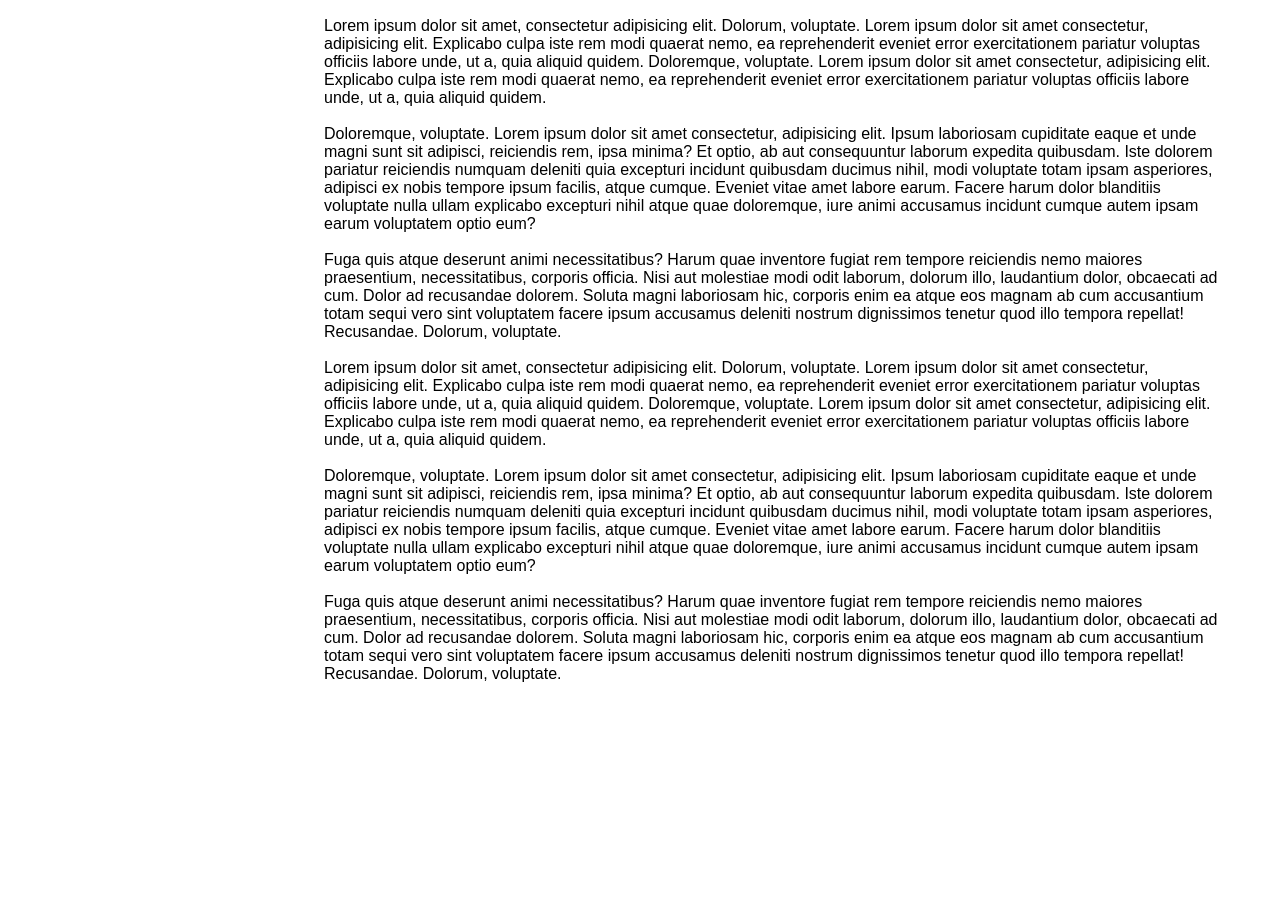
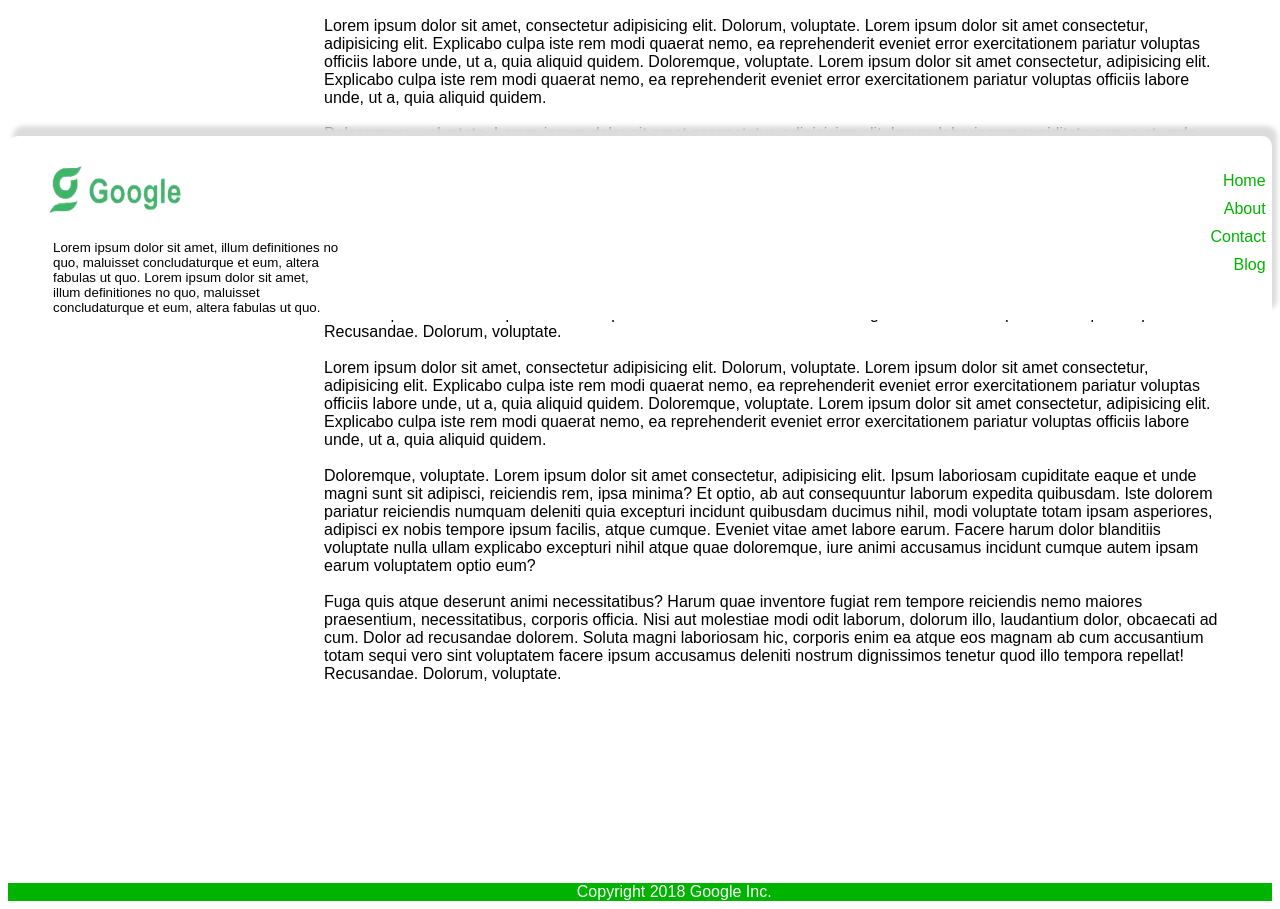
Before and after one commit to PhilipRejiRajan/CSS-Basics-1, a plain HTML site: page index.html in a window 1280 px wide. Shown: the part 480-1389 px from the top of the page. Before the commit the page ends 1179 px from the top, so only its background shows below. Drawn offline with Linux system fonts and the light colour scheme.

Commit message:
Added Ad section & footer.

```diff
--- a/index.html
+++ b/index.html
@@ -27,12 +27,14 @@
                 Lorem ipsum dolor sit amet, illum definitiones no quo, maluisset concludaturque et eum, altera fabulas ut quo.
             </p>
 
+            <nav>
                 <ul id="sidebar-navlist">
                     <li class="sidebar-list-styling"><a class="sidebar-navlinks" href="#home" title="Go Home">Home</a></li>
                     <li class="sidebar-list-styling"><a class="sidebar-navlinks" href="#about" title="Go to About">About</a></li>
                     <li class="sidebar-list-styling"><a class="sidebar-navlinks" href="#contact" title="Go to Contact">Contact</a></li>
                     <li class="sidebar-list-styling"><a class="sidebar-navlinks" href="#blog" title="Go to Blog">Blog</a></li>
                 </ul>
+            </nav>
         </aside>
 
         <!--Article Section-->
@@ -51,5 +53,31 @@
             </p>
         </article>
 
+        <section>
+
+            <div id="adsection-content-div">
+                <img id="logo" src="assets/logo.png" alt="Logo">
+                <p id="adsection-para">
+                    Lorem ipsum dolor sit amet, illum definitiones no quo, maluisset concludaturque et eum, altera fabulas ut quo. Lorem ipsum dolor sit amet, illum definitiones no quo, maluisset concludaturque et eum, altera fabulas ut quo.
+                </p>
+            </div>
+
+            <div id="adsection-navlist-div">
+                <nav>
+                    <ul id="sidebar-navlist">
+                        <li class="sidebar-list-styling"><a class="sidebar-navlinks" href="#home" title="Go Home">Home</a></li>
+                        <li class="sidebar-list-styling"><a class="sidebar-navlinks" href="#about" title="Go to About">About</a></li>
+                        <li class="sidebar-list-styling"><a class="sidebar-navlinks" href="#contact" title="Go to Contact">Contact</a></li>
+                        <li class="sidebar-list-styling"><a class="sidebar-navlinks" href="#blog" title="Go to Blog">Blog</a></li>
+                    </ul>
+                </nav>
+            </div>
+
+        </section>
+
+        <footer>
+            <p id="footer-para">Copyright 2018 Google Inc.</p>
+        </footer>
+
     </body>
 </html>
--- a/style.css
+++ b/style.css
@@ -1,10 +1,9 @@
 * {
-    background-color: white;
     font-family: Arial, sans-serif;
 }
 
 #logo {
-    width: 210px;
+    width: 220px;
     height: 80px;
 }
 
@@ -13,6 +12,7 @@ h3 {
 }
 
 header {
+    background-color: white;
     box-shadow: 5px 10px 5px gainsboro;
     border-radius: 10px;
     position: sticky;
@@ -37,6 +37,7 @@ header {
 }
 
 aside {
+    background-color: white;
     margin-top: 15px;
     width: 20%;
     padding: 10px;
@@ -44,7 +45,7 @@ aside {
 }
 
 #sidebar-para {
-    font-size: smaller;
+    font-size: small;
     margin-top: 5px;
 }
 
@@ -63,7 +64,45 @@ aside {
 }
 
 article {
+    background-color: white;
     margin-top: 25px;
     margin-left: 25%;
     margin-right: 50px;
 }
+
+section {
+    background-color: white;
+    box-shadow: 5px -10px 5px gainsboro;
+    border-radius: 10px;
+    position: sticky;
+    bottom: 0;
+}
+
+#adsection-content-div {
+    width: 25%;
+    padding: 15px;
+    float: left;
+}
+
+#adsection-para {
+    font-size: smaller;
+    margin-top: 5px;
+    margin-left: 30px;
+}
+
+#adsection-navlist-div {
+    text-align: right;
+    width: 100px;
+    padding: 20px;
+    margin-left: 90%;
+}
+
+footer {
+    background-color: #00b300;
+    color: white;
+}
+
+#footer-para {
+    margin: 0;
+    margin-left: 45%;
+}
```
Lines whose indentation alone changed are shown as unchanged.
